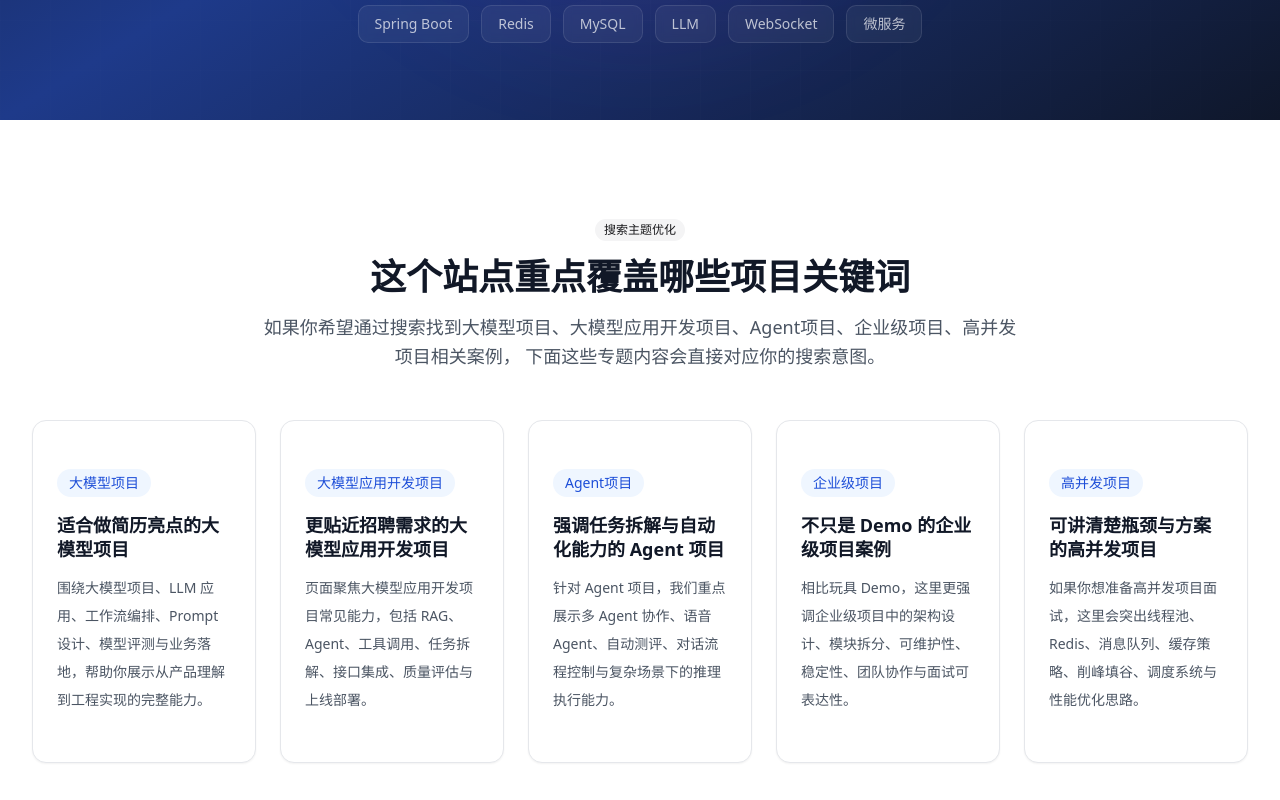
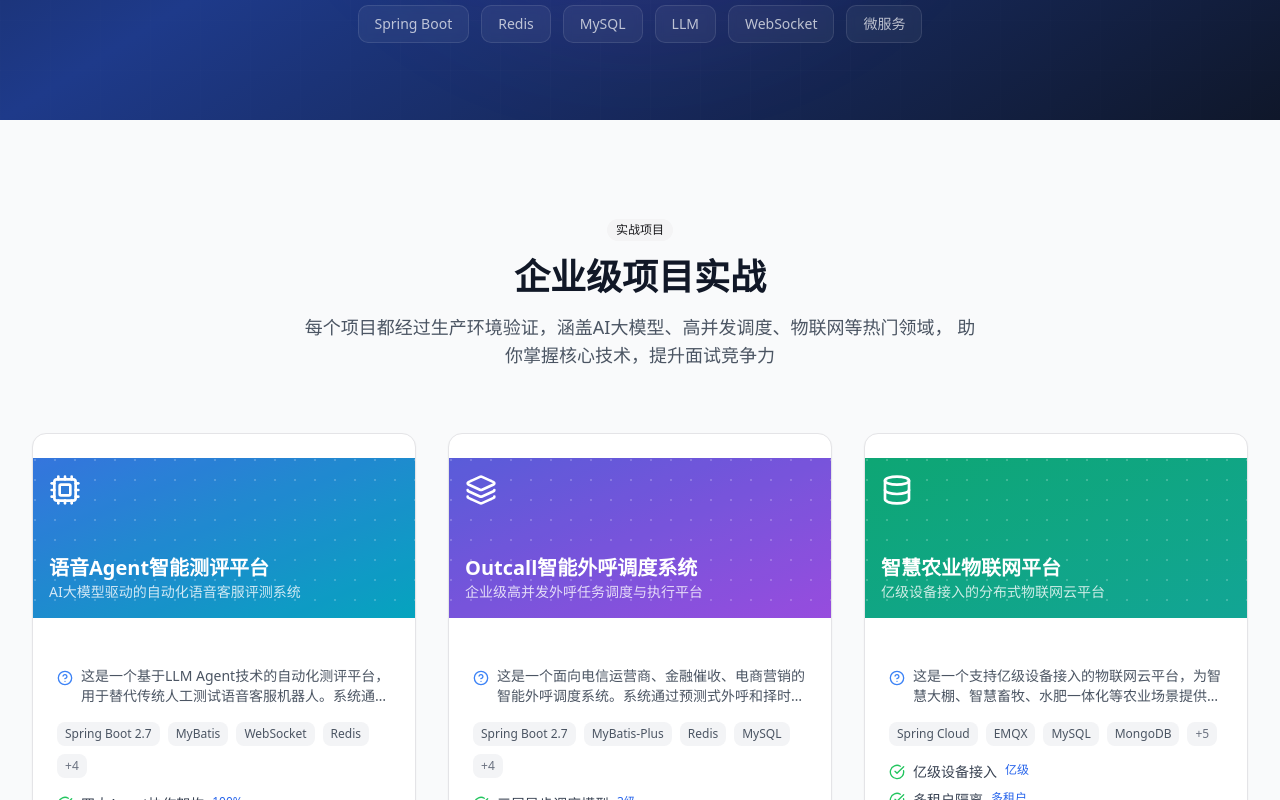
Before and after one commit to renliangyu857/project-publicize, a React (Vite) app: page / in a window 1280 px wide. Shown: the part 680-1480 px from the top of the page. Built offline with nearby package versions, Linux system fonts and the light colour scheme.

Commit message:
Refine SEO copy for user-facing content

```diff
--- a/src/App.tsx
+++ b/src/App.tsx
@@ -3,7 +3,6 @@ import { Navigation } from './components/Navigation';
 import { HeroSection } from './sections/HeroSection';
 import { ProjectsSection } from './sections/ProjectsSection';
 import { ProjectDetailSection } from './sections/ProjectDetailSection';
-import { KeywordTargetSection } from './sections/KeywordTargetSection';
 import { LearningOutcomesSection } from './sections/LearningOutcomesSection';
 import { SellingPointsSection } from './sections/SellingPointsSection';
 import { HighlightsSection } from './sections/HighlightsSection';
@@ -24,7 +23,6 @@ function App() {
       <Navigation />
       <main>
         <HeroSection />
-        <KeywordTargetSection />
         <ProjectsSection onSelectProject={handleSelectProject} />
         <ProjectDetailSection selectedProject={selectedProject} />
         <LearningOutcomesSection />
--- a/src/data/seo.ts
+++ b/src/data/seo.ts
@@ -1,65 +1,32 @@
-export const targetKeywords = [
-  {
-    keyword: '大模型项目',
-    title: '适合做简历亮点的大模型项目',
-    description:
-      '围绕大模型项目、LLM 应用、工作流编排、Prompt 设计、模型评测与业务落地，帮助你展示从产品理解到工程实现的完整能力。',
-  },
-  {
-    keyword: '大模型应用开发项目',
-    title: '更贴近招聘需求的大模型应用开发项目',
-    description:
-      '页面聚焦大模型应用开发项目常见能力，包括 RAG、Agent、工具调用、任务拆解、接口集成、质量评估与上线部署。',
-  },
-  {
-    keyword: 'Agent项目',
-    title: '强调任务拆解与自动化能力的 Agent 项目',
-    description:
-      '针对 Agent 项目，我们重点展示多 Agent 协作、语音 Agent、自动测评、对话流程控制与复杂场景下的推理执行能力。',
-  },
-  {
-    keyword: '企业级项目',
-    title: '不只是 Demo 的企业级项目案例',
-    description:
-      '相比玩具 Demo，这里更强调企业级项目中的架构设计、模块拆分、可维护性、稳定性、团队协作与面试可表达性。',
-  },
-  {
-    keyword: '高并发项目',
-    title: '可讲清楚瓶颈与方案的高并发项目',
-    description:
-      '如果你想准备高并发项目面试，这里会突出线程池、Redis、消息队列、缓存策略、削峰填谷、调度系统与性能优化思路。',
-  },
-];
-
 export const faqItems = [
   {
     question: '大模型项目适合写进简历吗？',
     answer:
-      '适合，但要避免只写“调用接口”。更有价值的写法是突出业务场景、模型工作流、工具调用、评测机制、稳定性和上线效果。',
+      '适合，但不要只写“接入了模型接口”。更有说服力的写法是讲清楚业务场景、工作流设计、工具调用、评测方式，以及最终解决了什么问题。',
   },
   {
     question: '大模型应用开发项目和普通 Web 项目有什么区别？',
     answer:
-      '大模型应用开发项目除了前后端能力，还要体现 Prompt 设计、模型选型、知识库检索、结果评估、成本控制以及失败兜底策略。',
+      '大模型应用开发项目除了前后端能力，还需要体现 Prompt 设计、模型选型、知识库检索、结果评估、成本控制和失败兜底策略。',
   },
   {
-    question: 'Agent项目在面试里最该强调什么？',
+    question: 'Agent 项目在面试里最该强调什么？',
     answer:
-      '重点强调任务拆解、状态管理、工具调用、异常处理、多轮对话设计，以及 Agent 在真实业务里的价值，而不是只展示聊天效果。',
+      '最值得强调的是任务拆解、状态管理、工具调用、异常处理和多轮对话设计，以及 Agent 最终为业务带来了什么价值。',
   },
   {
     question: '企业级项目和课程 Demo 项目的核心差异是什么？',
     answer:
-      '企业级项目更看重复杂度、稳定性、扩展性、协作方式和线上可用性。搜索企业级项目的用户，通常更关注是否能支持真实业务场景。',
+      '企业级项目更看重复杂度、稳定性、扩展性、协作方式和线上可用性。相比课程 Demo，它更能体现你解决真实问题的能力。',
   },
   {
     question: '高并发项目应该如何展示技术深度？',
     answer:
-      '可以从吞吐量目标、系统瓶颈、线程模型、缓存策略、消息异步化、数据库优化、限流降级与监控体系等角度来讲清楚。',
+      '可以从吞吐量目标、系统瓶颈、线程模型、缓存策略、消息异步化、数据库优化、限流降级和监控体系等角度展开，这样更容易让面试官感受到你的技术深度。',
   },
   {
-    question: '这个页面为什么适合搜索大模型项目、Agent项目、高并发项目的人？',
+    question: '这些项目更适合什么阶段的开发者？',
     answer:
-      '因为页面内容会围绕这些关键词提供具体案例、技术要点、项目亮点与面试表达方式，帮助搜索引擎理解主题，也帮助用户快速判断价值。',
+      '如果你正在准备简历优化、技术面试、岗位进阶，或者想系统补齐大模型、Agent、企业级架构和高并发相关项目经验，这类内容会比较适合你。',
   },
 ];
--- a/src/sections/FaqSection.tsx
+++ b/src/sections/FaqSection.tsx
@@ -11,11 +11,10 @@ export function FaqSection() {
             常见问题
           </Badge>
           <h2 className="text-3xl sm:text-4xl font-bold text-gray-900 mb-4">
-            大模型项目、Agent项目与高并发项目常见问题
+            项目选择与面试表达常见问题
           </h2>
           <p className="text-lg text-gray-600 leading-relaxed">
-            这一组 FAQ 既服务用户理解页面内容，也能让搜索引擎更清楚页面与大模型应用开发项目、企业级项目、
-            Agent项目和高并发项目等主题的相关性。
+            如果你正在挑选适合写进简历和面试的项目，这里整理了一些最常见的问题，帮助你更快判断哪些方向更适合自己。
           </p>
         </div>
 
--- a/src/sections/KeywordTargetSection.tsx
+++ /dev/null
@@ -1,40 +0,0 @@
-import { Badge } from '@/components/ui/badge';
-import { Card, CardContent } from '@/components/ui/card';
-import { targetKeywords } from '@/data/seo';
-
-export function KeywordTargetSection() {
-  return (
-    <section id="seo-topics" className="py-24 bg-white">
-      <div className="max-w-7xl mx-auto px-4 sm:px-6 lg:px-8">
-        <div className="max-w-3xl mx-auto text-center mb-12">
-          <Badge variant="secondary" className="mb-4">
-            搜索主题优化
-          </Badge>
-          <h2 className="text-3xl sm:text-4xl font-bold text-gray-900 mb-4">
-            这个站点重点覆盖哪些项目关键词
-          </h2>
-          <p className="text-lg text-gray-600 leading-relaxed">
-            如果你希望通过搜索找到大模型项目、大模型应用开发项目、Agent项目、企业级项目、高并发项目相关案例，
-            下面这些专题内容会直接对应你的搜索意图。
-          </p>
-        </div>
-
-        <div className="grid md:grid-cols-2 xl:grid-cols-5 gap-6">
-          {targetKeywords.map((item) => (
-            <Card key={item.keyword} className="border-gray-200 shadow-sm hover:shadow-md transition-shadow">
-              <CardContent className="p-6">
-                <div className="inline-flex px-3 py-1 rounded-full bg-blue-50 text-blue-700 text-sm font-medium mb-4">
-                  {item.keyword}
-                </div>
-                <h3 className="text-lg font-bold text-gray-900 mb-3 leading-snug">
-                  {item.title}
-                </h3>
-                <p className="text-sm text-gray-600 leading-7">{item.description}</p>
-              </CardContent>
-            </Card>
-          ))}
-        </div>
-      </div>
-    </section>
-  );
-}
```
